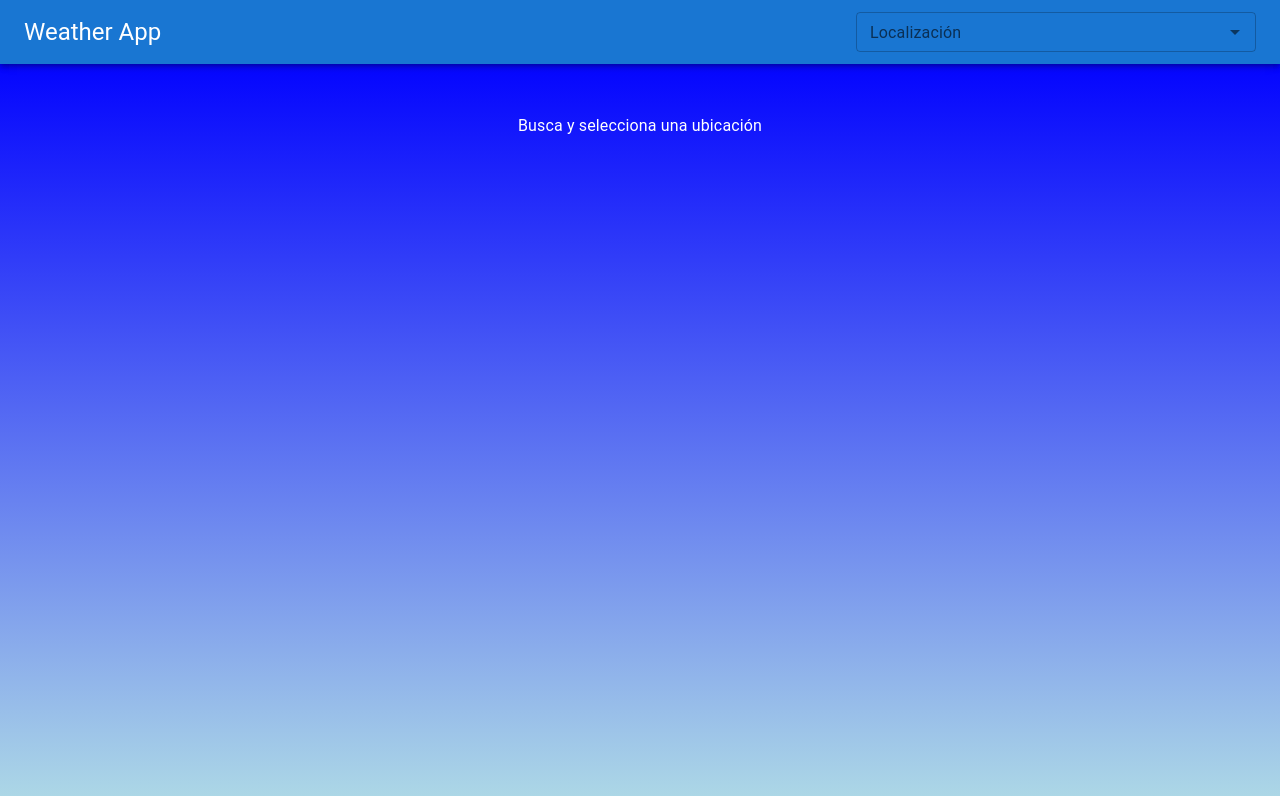
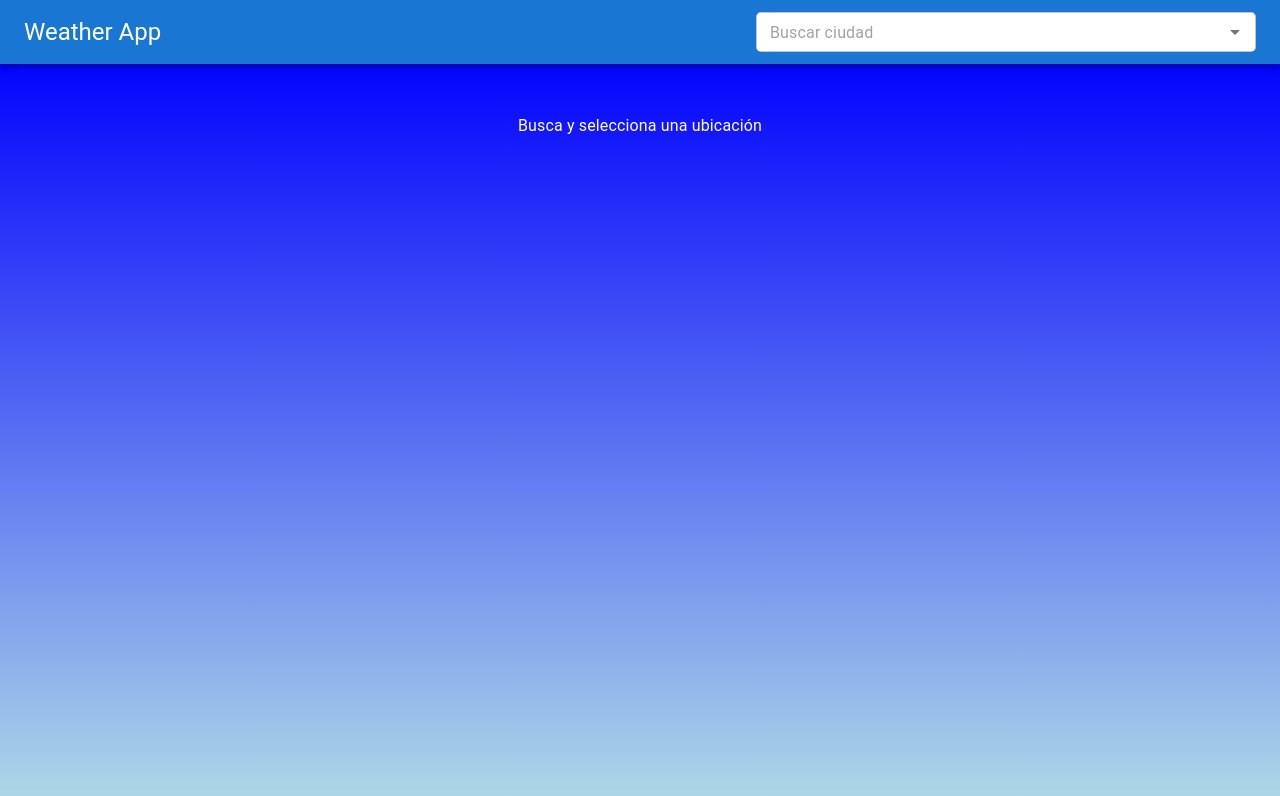
Before and after one commit to jorgeG92/weather-app.github.io, a React (Create React App) app: page / in a window 1280 px wide. Shown: the top 796 px of the page. Built offline with nearby package versions, Linux system fonts and the light colour scheme.

Commit message:
Improve Autocomplete style

```diff
--- a/src/components/CurrentDayInfo/DaySecondaryInfo.tsx
+++ b/src/components/CurrentDayInfo/DaySecondaryInfo.tsx
@@ -18,10 +18,12 @@ const FlexItem = styled('div')({
   flexGrow: 1,
 });
 
-const InfoBox: FC<{
+type InfoBoxProps = {
   value: string;
   data: string;
-}> = ({ value, data }) => {
+};
+
+const InfoBox: FC<InfoBoxProps> = ({ value, data }) => {
   const theme = useTheme();
 
   // Se utilizan para capturar el tamaño de la pantalla
@@ -46,42 +48,26 @@ const InfoBox: FC<{
 const DaySecondaryInfo: FC = () => {
   const { todayInfo } = useSelector((state: RootState) => state.weather);
 
-  return (
+  return todayInfo ? (
     <>
       <FlexContainer>
-        <InfoBox
-          data="Máxima"
-          value={`${todayInfo?.temperature_max || '-'}º`}
-        />
-        <InfoBox
-          data="Lluvia"
-          value={`${todayInfo?.precipitationProb || '-'}%`}
-        />
+        <InfoBox data="Máxima" value={`${todayInfo.temperature_max}º`} />
+        <InfoBox data="Lluvia" value={`${todayInfo.precipitationProb}%`} />
         <InfoBox
           data="Amanece"
-          value={`${
-            todayInfo?.sunrise ? dayjs(todayInfo.sunrise).format('HH:MM') : '-'
-          }`}
+          value={`${dayjs(todayInfo.sunrise).format('HH:MM')}`}
         />
       </FlexContainer>
       <FlexContainer>
-        <InfoBox
-          data="Mínima"
-          value={`${todayInfo?.temperature_min || '-'}º`}
-        />
-        <InfoBox
-          data="Humedad"
-          value={`${todayInfo?.relativeHumidity || '-'}%`}
-        />
+        <InfoBox data="Mínima" value={`${todayInfo.temperature_min}º`} />
+        <InfoBox data="Humedad" value={`${todayInfo?.relativeHumidity}%`} />
         <InfoBox
           data="Anochece"
-          value={`${
-            todayInfo?.sunset ? dayjs(todayInfo.sunset).format('HH:MM') : '-'
-          }`}
+          value={`${dayjs(todayInfo.sunset).format('HH:MM')}`}
         />
       </FlexContainer>
     </>
-  );
+  ) : null;
 };
 
 export default DaySecondaryInfo;
--- a/src/components/TopBar/TopBar.tsx
+++ b/src/components/TopBar/TopBar.tsx
@@ -13,20 +13,23 @@ import { GECODE_Location } from '../../api/locations';
 import { AppDispatch, RootState } from '../../store';
 import { fetchLocations, setLocation } from '../../store/locations';
 
-const FlexToolbar = styled(Toolbar)({
-  display: 'flex',
-  flexDirection: 'row',
+const JustifyToolbar = styled(Toolbar)({
   justifyContent: 'space-between',
 });
 
-const StyledTextField = styled(TextField)({
-  width: 400,
-  minWidth: 200,
+const AutocompleteContainer = styled.div({
+  flexGrow: 1,
+  maxWidth: 500,
+  minWidth: 50,
+  backgroundColor: 'white',
+  borderRadius: 5,
 });
 
 const TopBar: FC = () => {
   const dispatch = useDispatch<AppDispatch>();
-  const { locations } = useSelector((state: RootState) => state.locations);
+  const { loading: loadingLocations, locations } = useSelector(
+    (state: RootState) => state.locations
+  );
   const { loading: loadingWeatherInfo } = useSelector(
     (state: RootState) => state.weather
   );
@@ -47,17 +50,20 @@ const TopBar: FC = () => {
 
   const onInputChange = (_: any, value: string) => {
     // Sirve para pedir las peticiones a la API de localizaciones
-    console.log('Hola! Input ' + value);
     dispatch(fetchLocations(value));
     setInputValue(value);
   };
 
   return (
     <AppBar position="relative">
-      <FlexToolbar>
-        <Typography variant="h5">Weather App</Typography>
+      <JustifyToolbar>
+        <Typography variant="h5" noWrap>
+          Weather App
+        </Typography>
+        <AutocompleteContainer>
           <Autocomplete
             size="small"
+            loading={loadingLocations}
             options={locations}
             getOptionLabel={(option) => (option ? option.display_name : '')}
             isOptionEqualToValue={(option, value) =>
@@ -68,12 +74,13 @@ const TopBar: FC = () => {
             onChange={onChangeAutoComplete}
             onInputChange={onInputChange}
             renderInput={(params) => (
-            <StyledTextField {...params} label="Localización" />
+              <TextField {...params} placeholder="Buscar ciudad" />
             )}
-          // Ver si filterOptions termina siendo necesario
+            // Disabled native filtering of component suggested by MUI -> https://mui.com/material-ui/react-autocomplete/#search-as-you-type
             filterOptions={(x) => x}
           />
-      </FlexToolbar>
+        </AutocompleteContainer>
+      </JustifyToolbar>
       {loadingWeatherInfo && <LinearProgress />}
     </AppBar>
   );
```
Also changed, not shown: src/components/CurrentDayInfo/CurrentDayInfo.tsx (+1 -14 lines). Lines whose indentation alone changed are shown as unchanged.
